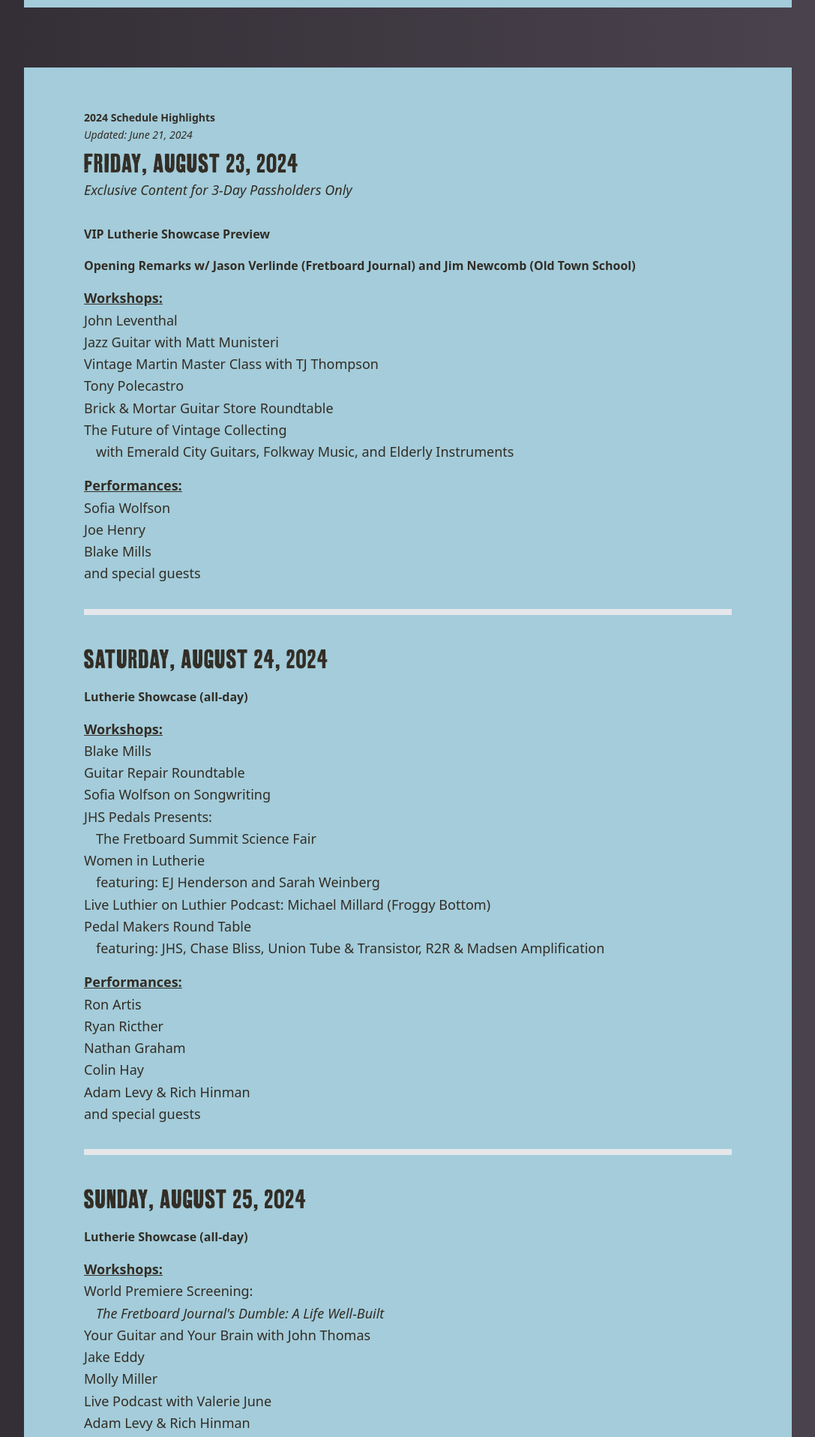
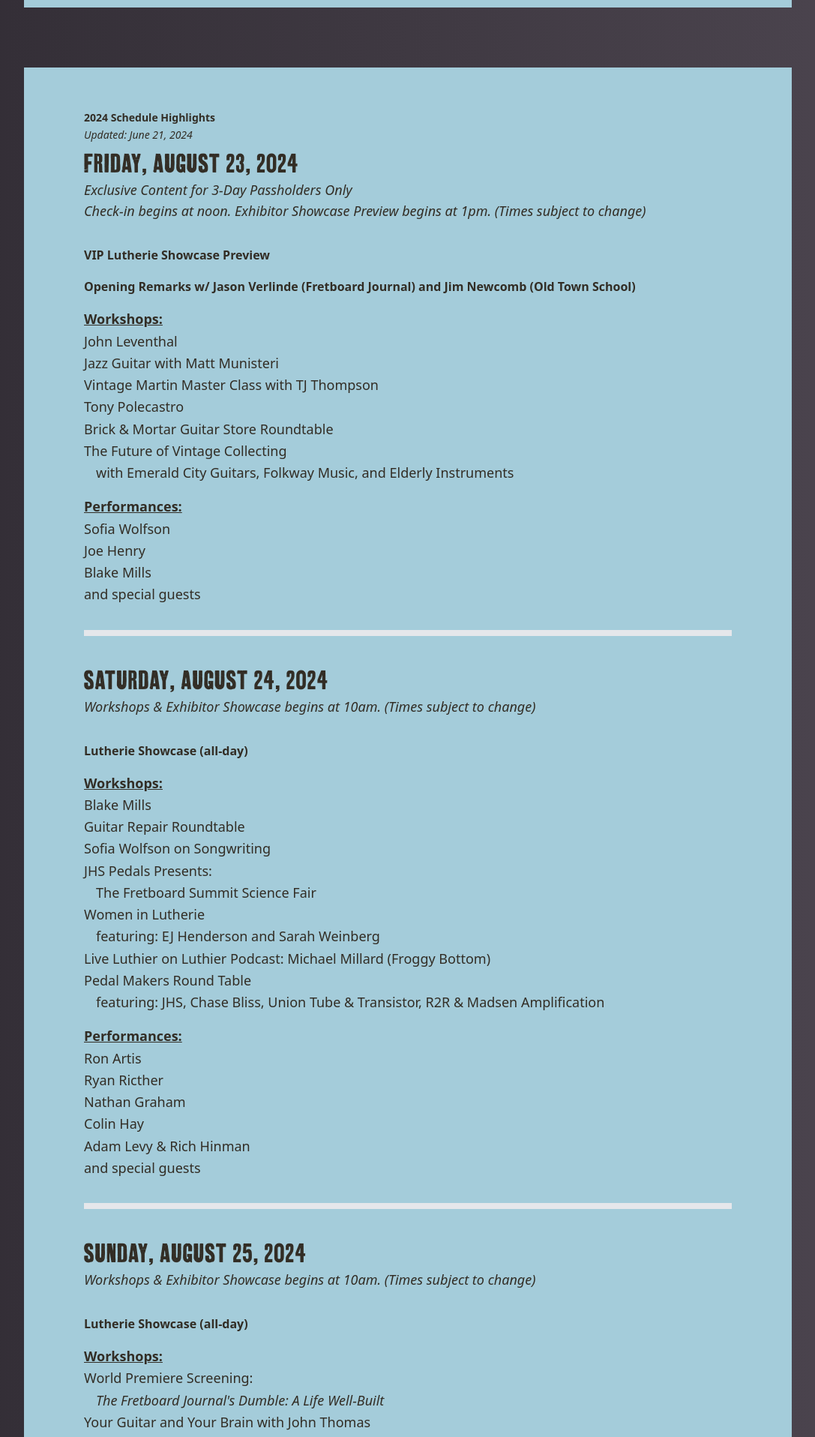
Before and after one commit to oldtownschool/fretboard-summit, a Next.js app: page /schedule in a window 1280 px wide. Shown: the part 1043-2959 px from the top of the page at 75% size, without its empty margins (96-1183 px from the left). Built offline with nearby package versions, Linux system fonts and the light colour scheme.

Commit message:
/schedule time start added

```diff
--- a/app/schedule/page.js
+++ b/app/schedule/page.js
@@ -123,7 +123,9 @@ export default function Schedule() {
 
           <h3 className="font-aurochs mt-2 uppercase text-3xl sm:text-4xl tracking-wider leading-relaxed" >Friday, August 23, 2024 </h3>
 
-          <p className="italic mb-4  text-lg" >Exclusive Content for 3-Day Passholders Only</p>
+          <p className="italic mb-4  text-lg" >Exclusive Content for 3-Day Passholders Only<br/> Check-in begins at noon. Exhibitor Showcase Preview begins at 1pm. (Times subject to change)</p>
+
+
 
 
           <p className="font-bold mt-4 leading-relaxed" >VIP Lutherie Showcase Preview</p>
@@ -150,6 +152,7 @@ export default function Schedule() {
           <div className="bg-gray-200 h-2 w-full"></div>
 
           <h3 className="font-aurochs mt-10 uppercase text-3xl sm:text-4xl tracking-wider leading-relaxed" >Saturday, August 24, 2024 </h3>
+          <p className="italic mb-4  text-lg" >Workshops & Exhibitor Showcase begins at 10am. (Times subject to change)</p>
 
           <p className="font-bold mt-4 leading-relaxed" >Lutherie Showcase (all-day)</p>
 
@@ -181,6 +184,7 @@ export default function Schedule() {
           <div className="bg-gray-200 h-2 w-full"></div>
 
           <h3 className="font-aurochs mt-10 uppercase text-3xl sm:text-4xl tracking-wider leading-relaxed" >Sunday, August 25, 2024 </h3>
+          <p className="italic mb-4  text-lg" >Workshops & Exhibitor Showcase begins at 10am. (Times subject to change)</p>
 
           <p className="font-bold mt-4 leading-relaxed" >Lutherie Showcase (all-day)</p>
 
```
